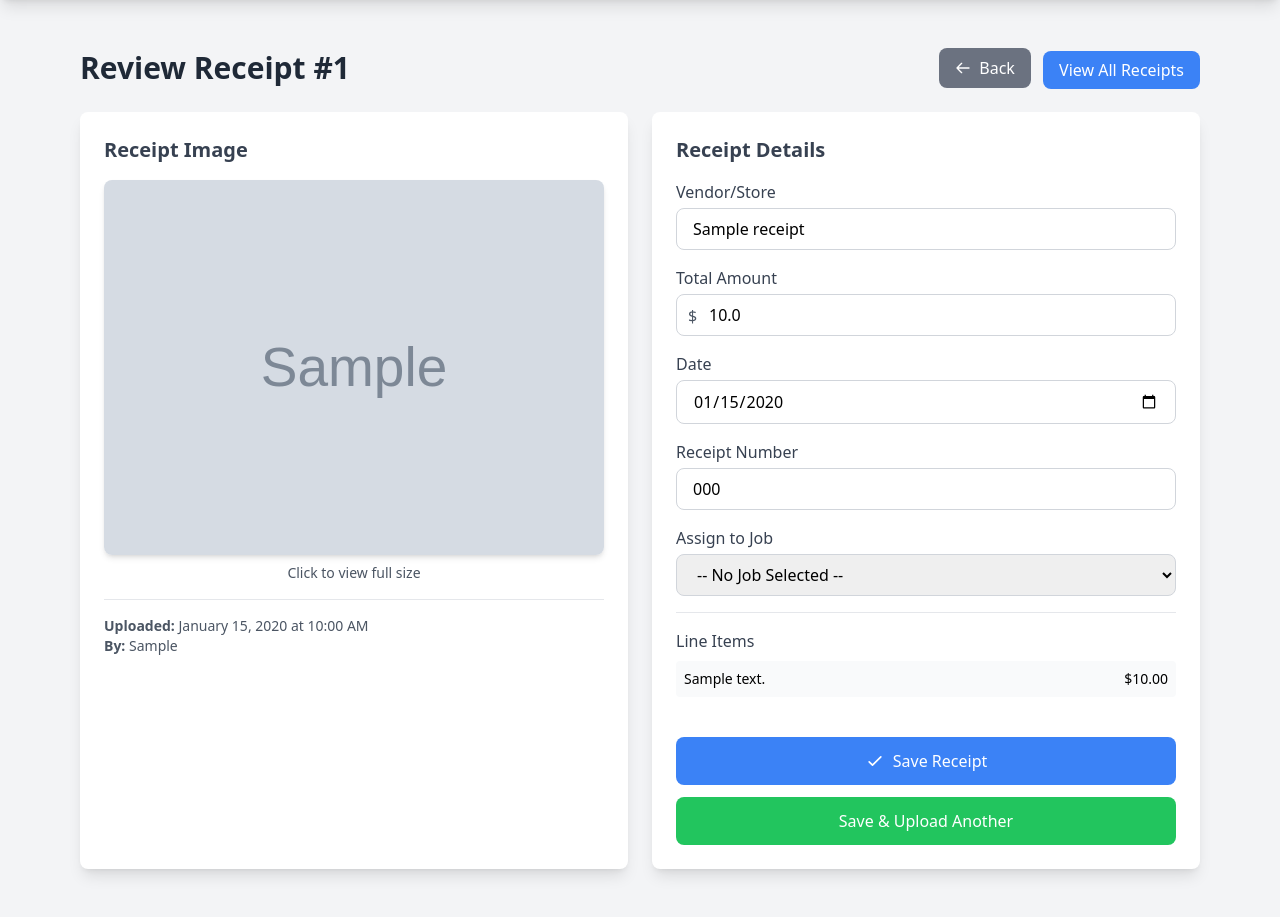
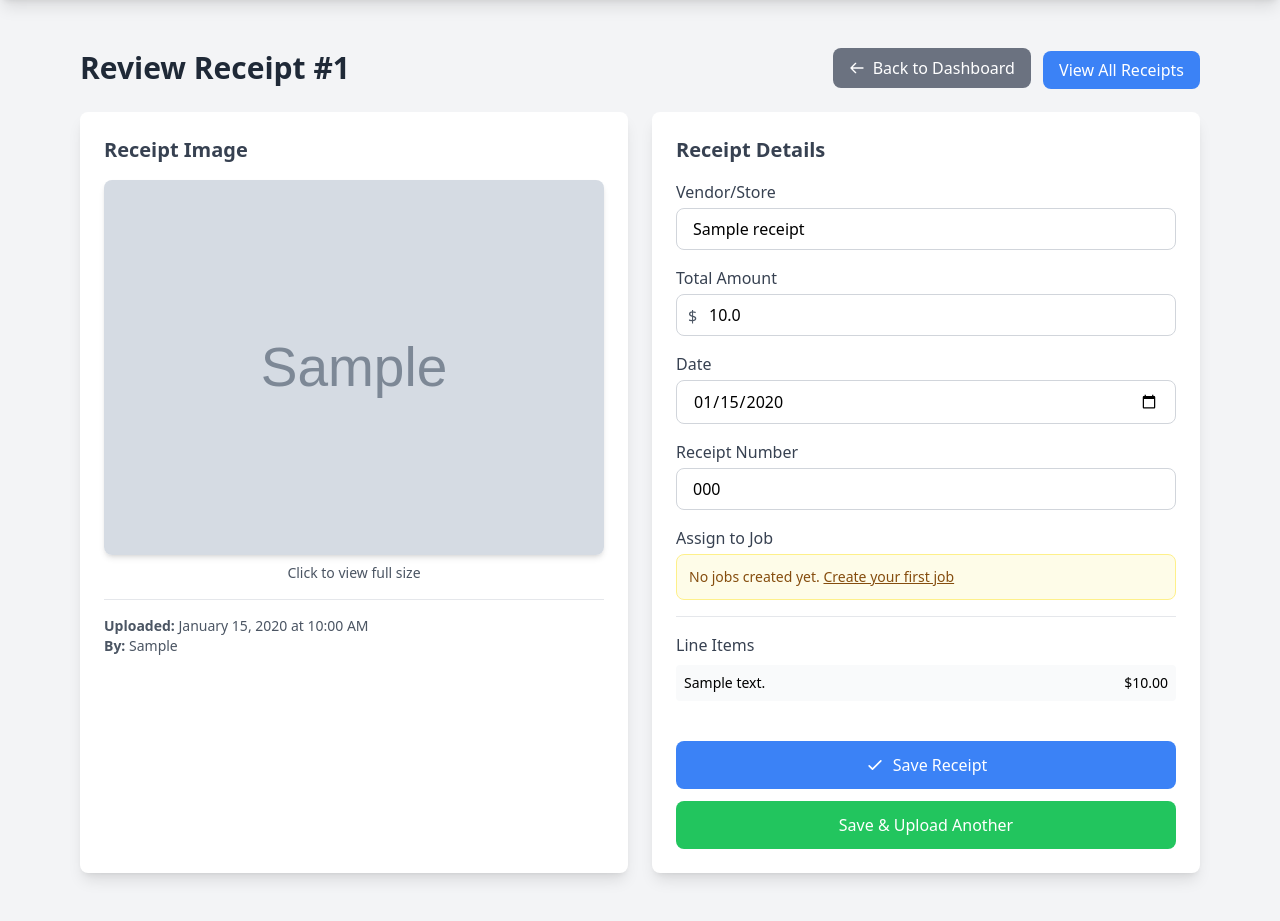
Before and after one commit to WeberG619/profit-tracker-ai, a Flask app: page /review/1 in a window 1280 px wide. Shown: the part 64-985 px from the top of the page. Before the commit the page ends 953 px from the top, so only its background shows below. Run offline with Flask 3, Linux system fonts and the light colour scheme; a user stored in the database is signed in; tables that the repository leaves empty hold one stand-in row (values such as "Sample post"); grey boxes marked "Sample" are stand-in pictures; some libraries are stand-ins or nearby versions.

Commit message:
fix: resolve Internal Server Error on receipt review page
- Added graceful handling for companies with no jobs yet
- Fixed navigation links to use proper Flask url_for routes
- Improved error handling with detailed error page
- Added null checks for line_items to prevent template errors
- Updated save redirect to use upload_page route
- Enhanced logging for better debugging

🤖 Generated with [Claude Code](https://claude.ai/code)

Co-Authored-By: Claude <noreply@anthropic.com>

```diff
--- a/app/app.py
+++ b/app/app.py
@@ -673,24 +673,53 @@ def review_receipt(receipt_id):
             company_id=current_user.company_id
         ).first_or_404()
 
+        # Get jobs for this company (handle empty case)
         jobs = Job.query.filter_by(company_id=current_user.company_id).all()
 
         # Log receipt data for debugging
         logger.info(f"Receipt data: vendor_name={receipt.vendor_name}, total={receipt.total_amount}, image_path={receipt.image_path}")
-        logger.info(f"Line items count: {len(receipt.line_items)}")
+        logger.info(f"Company {current_user.company_id} has {len(jobs)} jobs")
+        logger.info(f"Line items count: {len(receipt.line_items) if receipt.line_items else 0}")
 
         # Use simple template to avoid errors
         return render_template('review_simple.html', receipt=receipt, jobs=jobs)
     except Exception as e:
         logger.error(f"Error in review_receipt: {str(e)}", exc_info=True)
-        # Return a simple error page instead of redirecting
+        # Check for specific errors
+        import traceback
+        error_trace = traceback.format_exc()
+
+        # Return a better error page
         return f"""
-        <html><body>
-        <h1>Error Loading Receipt</h1>
-        <p>Error: {str(e)}</p>
-        <p>Receipt ID: {receipt_id}</p>
-        <a href="/">Back to Home</a>
-        </body></html>
+        <html>
+        <head>
+            <title>Error</title>
+            <script src="https://cdn.tailwindcss.com"></script>
+        </head>
+        <body class="bg-gray-100 p-8">
+            <div class="max-w-2xl mx-auto bg-white rounded-lg shadow-md p-6">
+                <h1 class="text-2xl font-bold text-red-600 mb-4">Error Loading Receipt</h1>
+                <p class="text-gray-700 mb-2">We encountered an error while loading this receipt.</p>
+                <div class="bg-red-50 border border-red-200 rounded p-4 mb-4">
+                    <p class="text-sm text-red-800">Error: {str(e)}</p>
+                    <p class="text-xs text-red-600 mt-2">Receipt ID: {receipt_id}</p>
+                </div>
+                <div class="space-x-2">
+                    <a href="{url_for('company_dashboard')}" class="inline-block bg-blue-500 text-white px-4 py-2 rounded hover:bg-blue-600">
+                        Back to Dashboard
+                    </a>
+                    <a href="{url_for('list_receipts')}" class="inline-block bg-gray-300 text-gray-700 px-4 py-2 rounded hover:bg-gray-400">
+                        View All Receipts
+                    </a>
+                </div>
+                <!-- Debug info (remove in production) -->
+                <details class="mt-6">
+                    <summary class="text-sm text-gray-500 cursor-pointer">Technical Details</summary>
+                    <pre class="mt-2 text-xs bg-gray-100 p-2 rounded overflow-auto">{error_trace}</pre>
+                </details>
+            </div>
+        </body>
+        </html>
         """, 500
 
 @app.route('/update_receipt/<int:receipt_id>', methods=['POST'])
--- a/app/templates/review_simple.html
+++ b/app/templates/review_simple.html
@@ -8,13 +8,13 @@
     <div class="flex justify-between items-center mb-6">
         <h2 class="text-3xl font-bold text-gray-800">Review Receipt #{{ receipt.id }}</h2>
         <div class="space-x-2">
-            <a href="/" class="bg-gray-500 text-white px-4 py-2 rounded-lg hover:bg-gray-600 inline-flex items-center">
+            <a href="{{ url_for('company_dashboard') }}" class="bg-gray-500 text-white px-4 py-2 rounded-lg hover:bg-gray-600 inline-flex items-center">
                 <svg class="w-4 h-4 mr-2" fill="none" stroke="currentColor" viewBox="0 0 24 24">
                     <path stroke-linecap="round" stroke-linejoin="round" stroke-width="2" d="M10 19l-7-7m0 0l7-7m-7 7h18"></path>
                 </svg>
-                Back
+                Back to Dashboard
             </a>
-            <a href="/receipts" class="bg-blue-500 text-white px-4 py-2 rounded-lg hover:bg-blue-600">
+            <a href="{{ url_for('list_receipts') }}" class="bg-blue-500 text-white px-4 py-2 rounded-lg hover:bg-blue-600">
                 View All Receipts
             </a>
         </div>
@@ -95,6 +95,7 @@
                 <!-- Job Selection -->
                 <div>
                     <label class="block text-gray-700 font-medium mb-1">Assign to Job</label>
+                    {% if jobs %}
                     <select id="job_id" class="w-full px-4 py-2 border border-gray-300 rounded-lg focus:ring-2 focus:ring-blue-500 focus:border-transparent">
                         <option value="">-- No Job Selected --</option>
                         {% for job in jobs %}
@@ -103,16 +104,22 @@
                         </option>
                         {% endfor %}
                     </select>
+                    {% else %}
+                    <div class="bg-yellow-50 border border-yellow-200 rounded-lg p-3 text-sm text-yellow-800">
+                        <p>No jobs created yet. <a href="{{ url_for('create_job_page') }}" class="underline font-medium">Create your first job</a></p>
+                    </div>
+                    <input type="hidden" id="job_id" value="">
+                    {% endif %}
                 </div>
 
                 <!-- Line Items (if any) -->
-                {% if receipt.line_items %}
+                {% if receipt.line_items and receipt.line_items|length > 0 %}
                 <div class="pt-4 border-t border-gray-200">
                     <h4 class="font-medium text-gray-700 mb-2">Line Items</h4>
                     <div class="space-y-2 text-sm">
                         {% for item in receipt.line_items %}
                         <div class="flex justify-between p-2 bg-gray-50 rounded">
-                            <span>{{ item.description }}</span>
+                            <span>{{ item.description or 'No description' }}</span>
                             <span class="font-medium">${{ "%.2f"|format(item.amount or 0) }}</span>
                         </div>
                         {% endfor %}
@@ -219,7 +226,7 @@ function saveAndNew() {
     .then(data => {
         if (data.success) {
             showMessage('Receipt saved successfully!', 'success');
-            setTimeout(() => window.location.href = '/', 1500);
+            setTimeout(() => window.location.href = '{{ url_for("upload_page") }}', 1500);
         } else {
             showMessage('Error: ' + (data.error || 'Save failed'), 'error');
         }
```
Also changed, not shown: 123.txt (added, +13 -0 lines).
